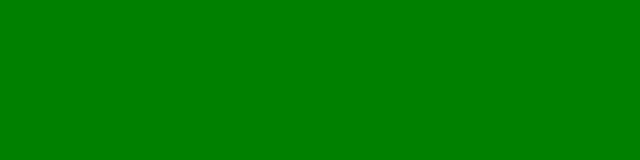
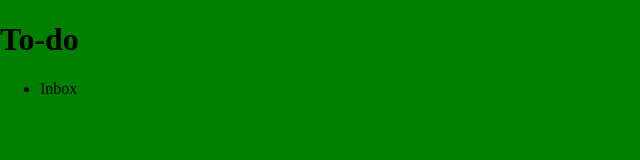
Before and after one commit to modMars/TodoList-App, a website built with webpack: page src/index.html in a window 1280 px wide. Shown: the whole page, without its empty margins (0-640 px from the left). Built offline with nearby package versions, Linux system fonts and the light colour scheme.

Commit message:
Add basic html setup

```diff
--- a/src/index.html
+++ b/src/index.html
@@ -7,6 +7,23 @@
     <title>To-do</title>
 </head>
 <body>
-
+    <header>
+        <nav>
+            <h1>To-do</h1>
+        </nav>
+    </header>
+    <main>
+        <section class="project-container">
+            <ul class="project-cointainer__list">
+                <!-- Projects -->
+                <li class="project-container__list--item">
+                    Inbox
+                </li>
+            </ul>
+        </section>
+        <section class="to-dos">
+            <!-- To-dos -->
+        </section>
+    </main>
 </body>
 </html>
```
